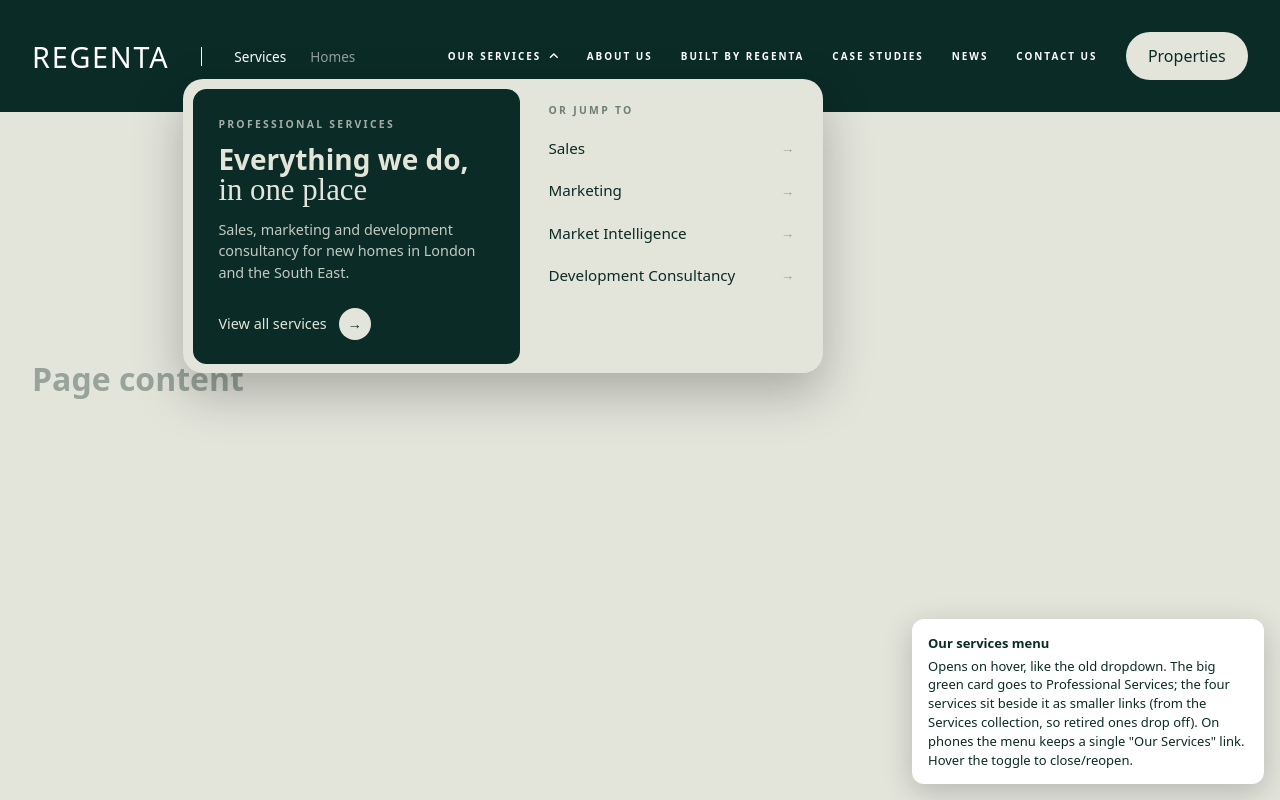
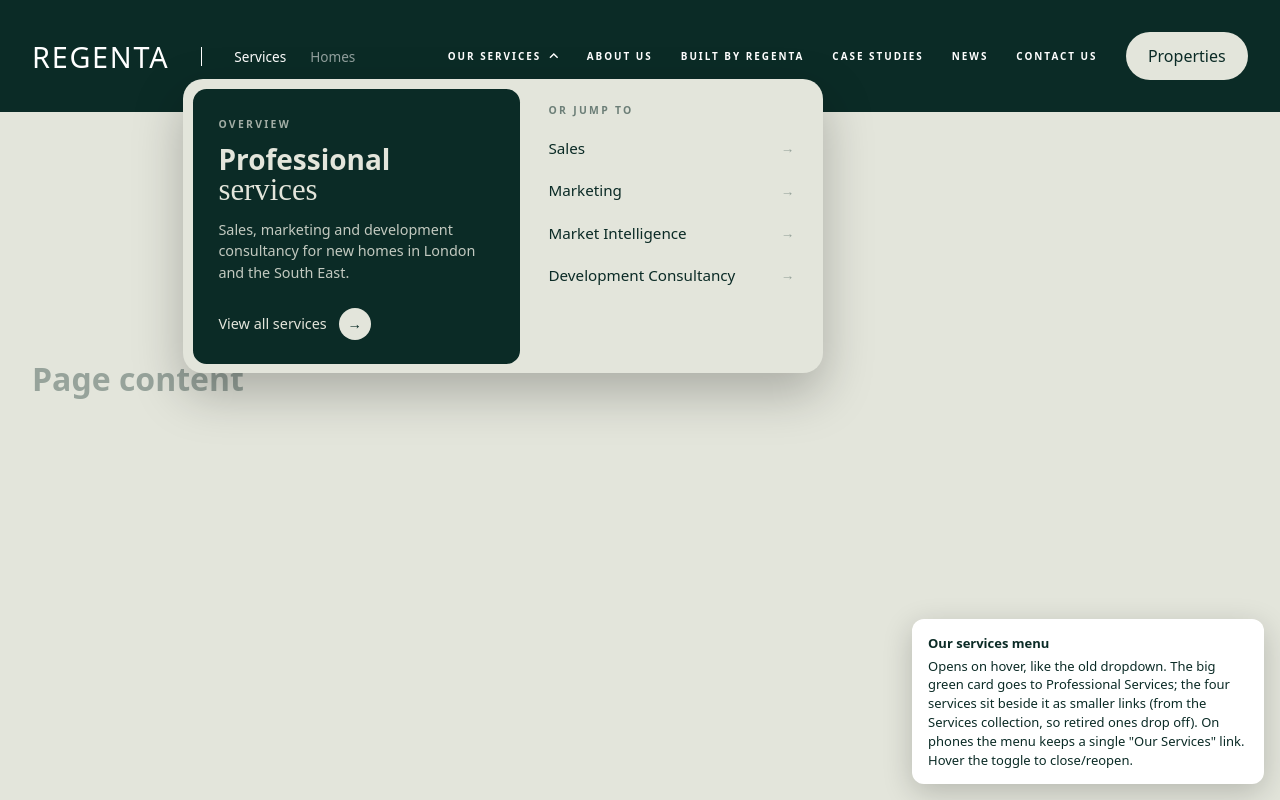
Before and after one commit to pixelsilo/regenta, a website built with Vite: page mocks/services-menu.html in a window 1280 px wide. Built offline with nearby package versions, Linux system fonts and the light colour scheme.

Commit message:
Mock: services menu card says Professional services, not a tagline
Co-Authored-By: Claude Opus 5.5 <noreply@anthropic.com>

```diff
--- a/mocks/services-menu.html
+++ b/mocks/services-menu.html
@@ -63,8 +63,8 @@
       <div class="panel">
         <a class="feature" href="#">
           <div>
-            <div class="eb">Professional services</div>
-            <div class="t">Everything we do, <span class="g">in one place</span></div>
+            <div class="eb">Overview</div>
+            <div class="t">Professional <span class="g">services</span></div>
             <p>Sales, marketing and development consultancy for new homes in London and the South East.</p>
           </div>
           <div class="go">View all services <i>→</i></div>
```
